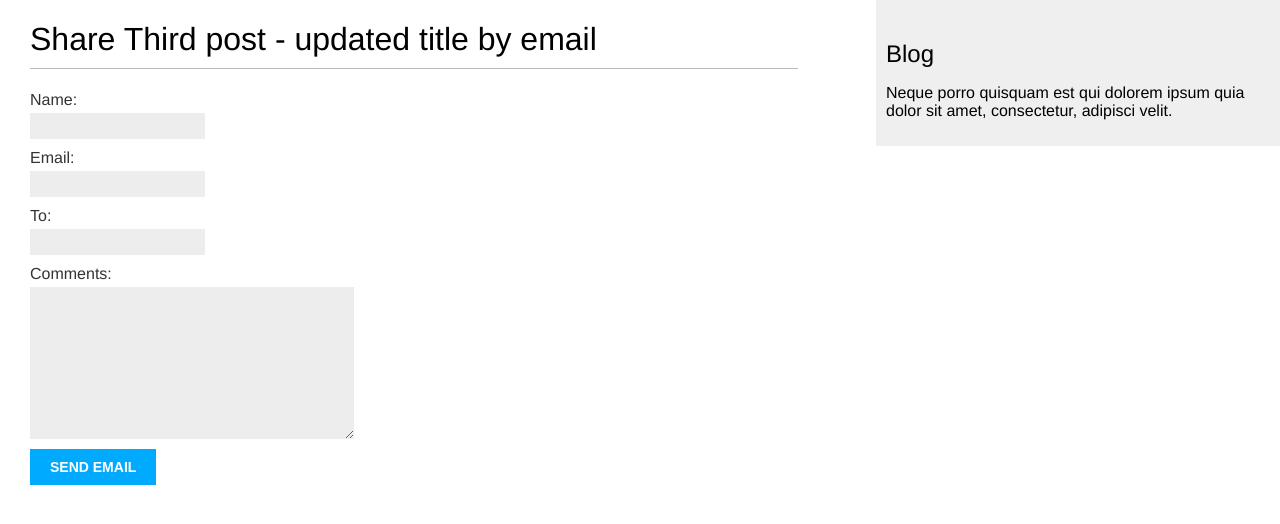
After one commit to kowalskabe/django4Project, a Django app: page /blog/3/share/ in a window 1280 px wide. The commit adds this page. Shown: the top 524 px of the page. Run offline with Django 4.2, Linux system fonts and the light colour scheme; data comes from the database, SQL or seed files in the repository.

Commit message:
Added sharing post via email(displayed in a console)

```diff
--- a/blog/templates/blog/post/detail.html
+++ b/blog/templates/blog/post/detail.html
@@ -6,4 +6,9 @@
         Published {{ post.publish }} by {{ post.author }}
     </p>
     {{ post.body | linebreaks }}
+    <p>
+        <a href="{% url 'blog:post_share' post.id%}">
+            Share this post
+        </a>
+    </p>
 {% endblock %}
--- /dev/null
+++ b/blog/templates/blog/post/share.html
@@ -0,0 +1,17 @@
+{% extends 'blog/base.html' %}
+{% block title %}Share a post{% endblock %}
+{% block content %}
+    {% if sent %}
+        <h1>Email successfully sent</h1>
+        <p>
+            "{{ post.title }}" was successfully sent to {{ form.cleaned_data.to }}.
+        </p>
+    {% else %}
+        <h1>Share {{ post.title }} by email</h1>
+        <form method="post">
+            {{ form.as_p }}
+            {% csrf_token %}
+            <input type="submit" value="Send email">
+        </form>
+    {% endif %}
+{% endblock %}
--- a/blog/urls.py
+++ b/blog/urls.py
@@ -6,5 +6,5 @@ urlpatterns = [
     # post views
     path('', views.post_list, name='post_list'),
     path('<int:year>/<int:month>/<int:day>/<slug:post>', views.post_detail, name='post_detail'),
-    path('<int:post_id>/share/', views.post_share(), name='post_share'),
+    path('<int:post_id>/share/', views.post_share, name='post_share'),
 ]
--- a/blog/views.py
+++ b/blog/views.py
@@ -35,6 +35,7 @@ def post_share(request, post_id):
     post = get_object_or_404(Post,
                              id=post_id,
                              status=Post.Status.PUBLISHED)
+    sent = False
     if request.method == 'POST':
         form = EmailPostForm(request.POST)
         if form.is_valid():
@@ -42,7 +43,7 @@ def post_share(request, post_id):
             post_url = request.build_absolute_uri(post.get_absolute_url())
             subject = f"{cd['name']} recommends you read {post.title}"
             message = f"Read {post.title} at {post_url}\n\n {cd['name']}\'s comments: {cd['comments']}"
-            send_mail(subject, message, 'test_account@gmail.com')
+            send_mail(subject, message, 'test_account@gmail.com', [cd['to']])
             sent = True
     else:
         form = EmailPostForm()
```
